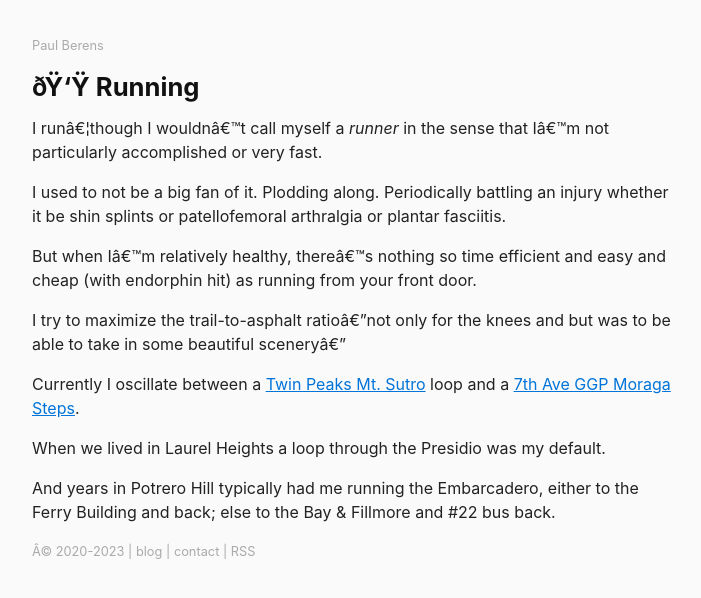
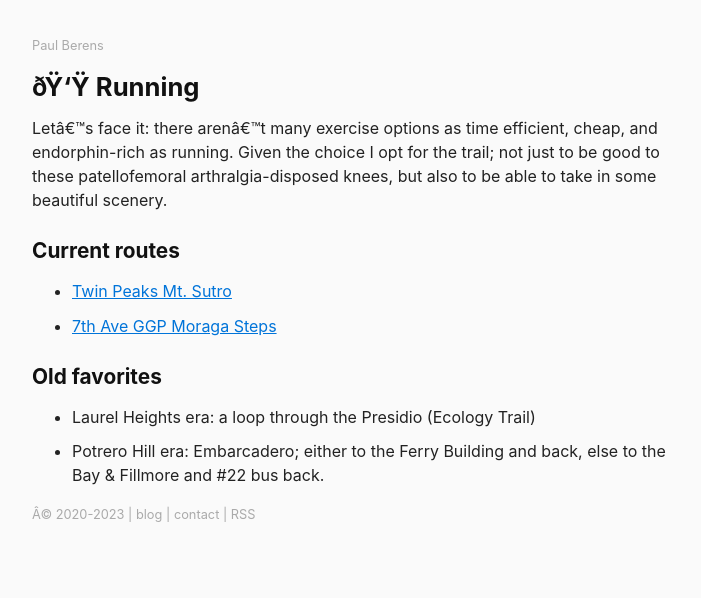
Before and after one commit to berensp/berensp.github.io, a Jekyll site: the page built from pages/running.md, in a window 1280 px wide. Shown: the top 598 px of the page, without its empty margins (288-989 px from the left). Built offline with Jekyll 4.4.1, drawn with Linux system fonts in a browser that asks for light colours; a script that is not in the unit is left out.

Commit message:
maps, running

```diff
--- a/pages/running.md
+++ b/pages/running.md
@@ -4,16 +4,12 @@ title: 👟 Running
 permalink: /running/
 description: correr
 ---
-I run...though I wouldn't call myself a *runner* in the sense that I'm not particularly accomplished or very fast.
+Let's face it: there aren't many exercise options as time efficient, cheap, and endorphin-rich as running. Given the choice I opt for the trail; not just to be good to these patellofemoral arthralgia-disposed knees, but also to be able to take in some beautiful scenery.
 
-I used to not be a big fan of it. Plodding along. Periodically battling an injury whether it be shin splints or patellofemoral arthralgia or plantar fasciitis.
+## Current routes
+- [Twin Peaks Mt. Sutro](/twin-peaks-mt-sutro/)
+- [7th Ave GGP Moraga Steps](/ggp-moraga-steps/)
 
-But when I'm relatively healthy, there's nothing so time efficient and easy and cheap (with endorphin hit) as running from your front door.
-
-I try to maximize the trail-to-asphalt ratio—not only for the knees and but was to be able to take in some beautiful scenery—
-
-Currently I oscillate between a [Twin Peaks Mt. Sutro](/twin-peaks-mt-sutro/) loop and a [7th Ave GGP Moraga Steps](/ggp-moraga-steps/).
-
-When we lived in Laurel Heights a loop through the Presidio was my default.
-
-And years in Potrero Hill typically had me running the Embarcadero, either to the Ferry Building and back; else to the Bay & Fillmore and #22 bus back.
+## Old favorites
+- Laurel Heights era: a loop through the Presidio (Ecology Trail)
+- Potrero Hill era: Embarcadero; either to the Ferry Building and back, else to the Bay & Fillmore and #22 bus back.
```
Also changed, not shown: pages/run_ggp_moraga.md (added, +14 -0 lines), pages/run_twinpeaks_sutro.md (renamed from pages/twinpeaks.md).
